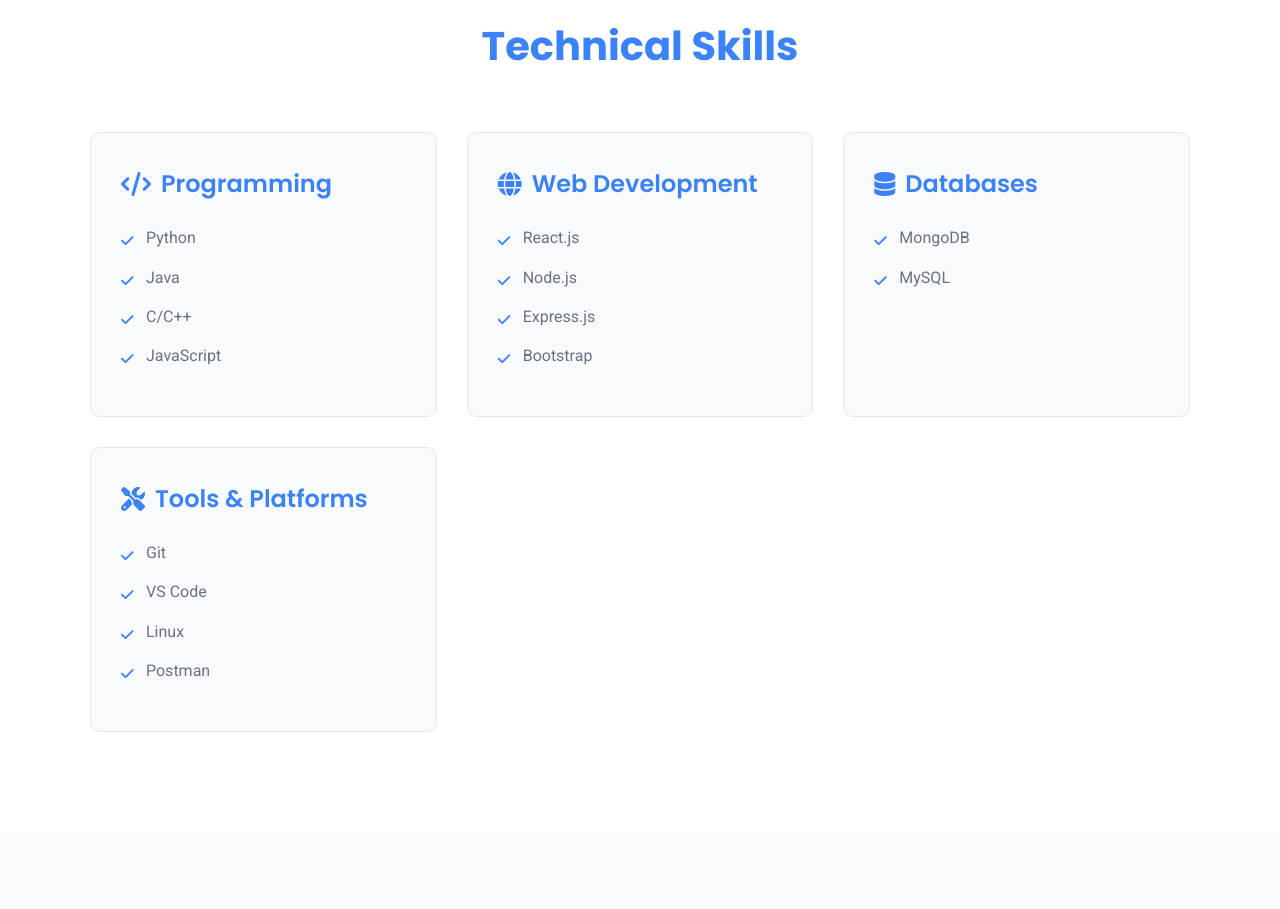
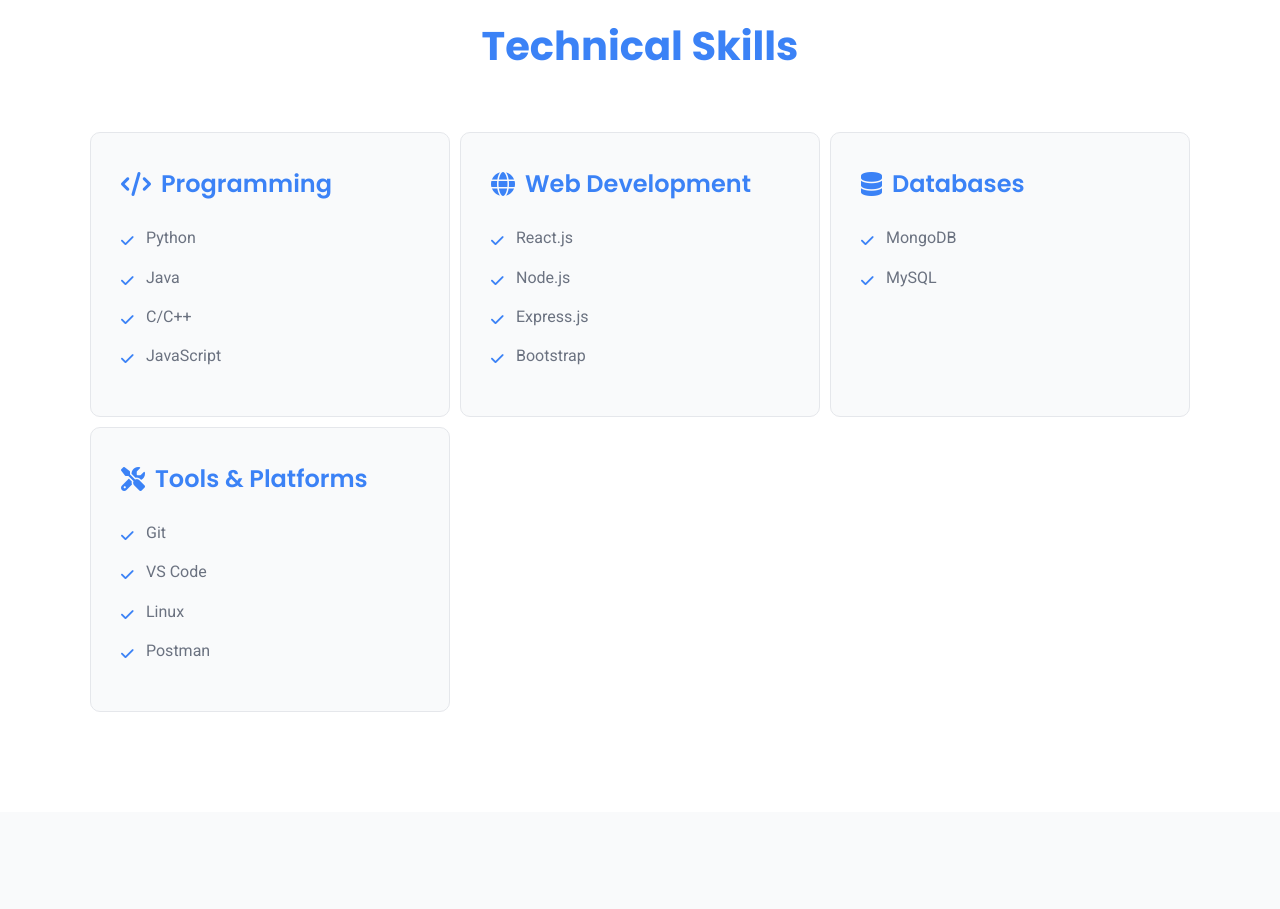
Before and after one commit to muhammadmugheesahmed/portfolio, a plain HTML site: page index.html in a window 1280 px wide. Shown: the part 1460-2369 px from the top of the page. Drawn offline with Linux system fonts and the light colour scheme.

Commit message:
style changed
Signed-off-by: Mughees39 <mugheesahmad39@gmail.com>

```diff
--- a/style.css
+++ b/style.css
@@ -114,7 +114,7 @@
 .btn-outline:hover {
   background-color: var(--primary-color);
   color: #e5e7eb;
-  border: 2px solid #3b82f6;
+  border: 2px solid #e5e7eb;
 }
 
 /* ===== HEADER & NAVIGATION ===== */
@@ -266,14 +266,9 @@
 
 /* ===== SKILLS SECTION ===== */
 .skills-grid {
-  display: flex;
-  justify-content: space-between;
-  flex-wrap: nowrap;
-  gap: 2rem;
-  overflow-x: auto; /* optional scroll if screen too narrow */
   display: grid;
   grid-template-columns: repeat(auto-fit, minmax(280px, 1fr));
-  gap: 30px;
+  gap: 10px;
 }
 
 .skill-category {
```
